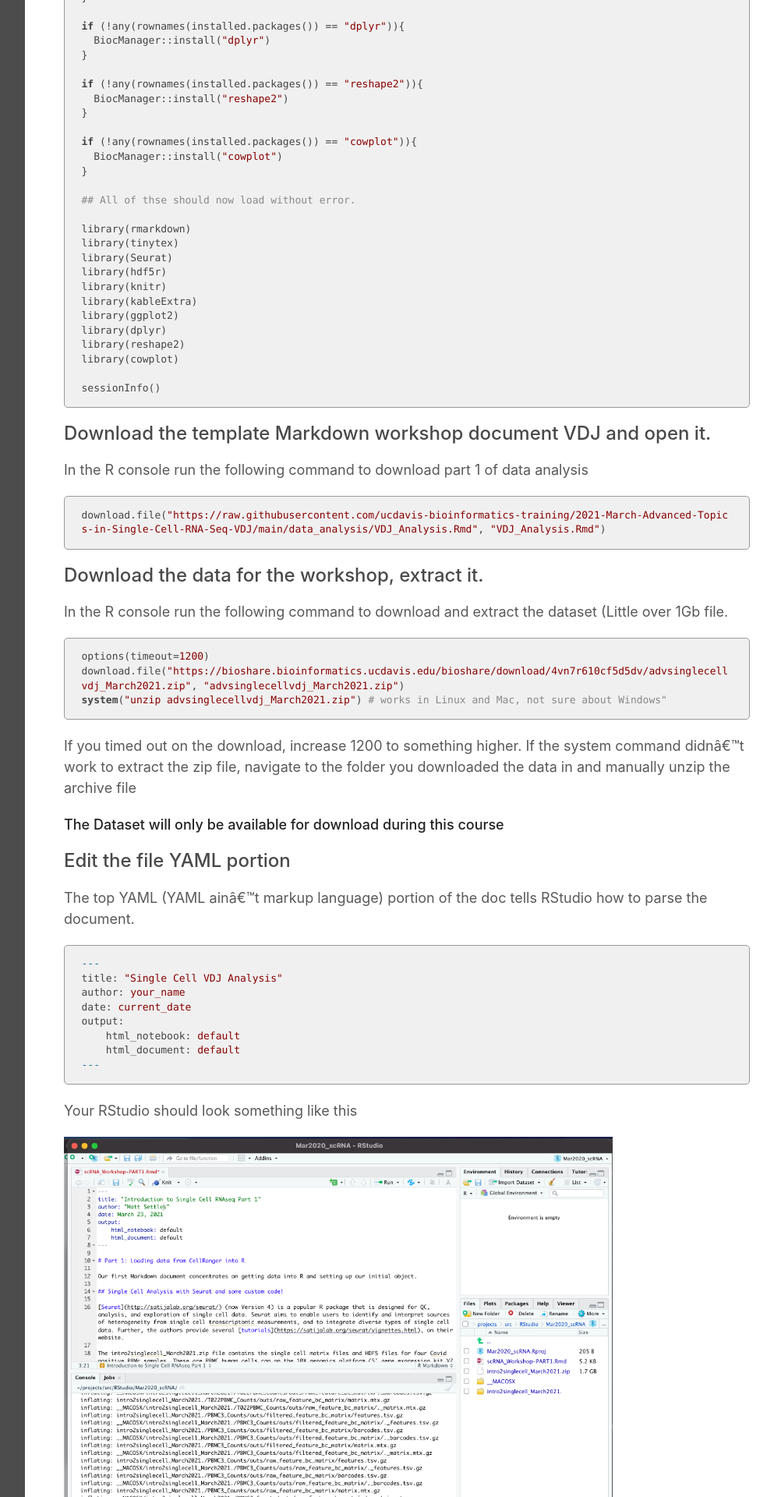
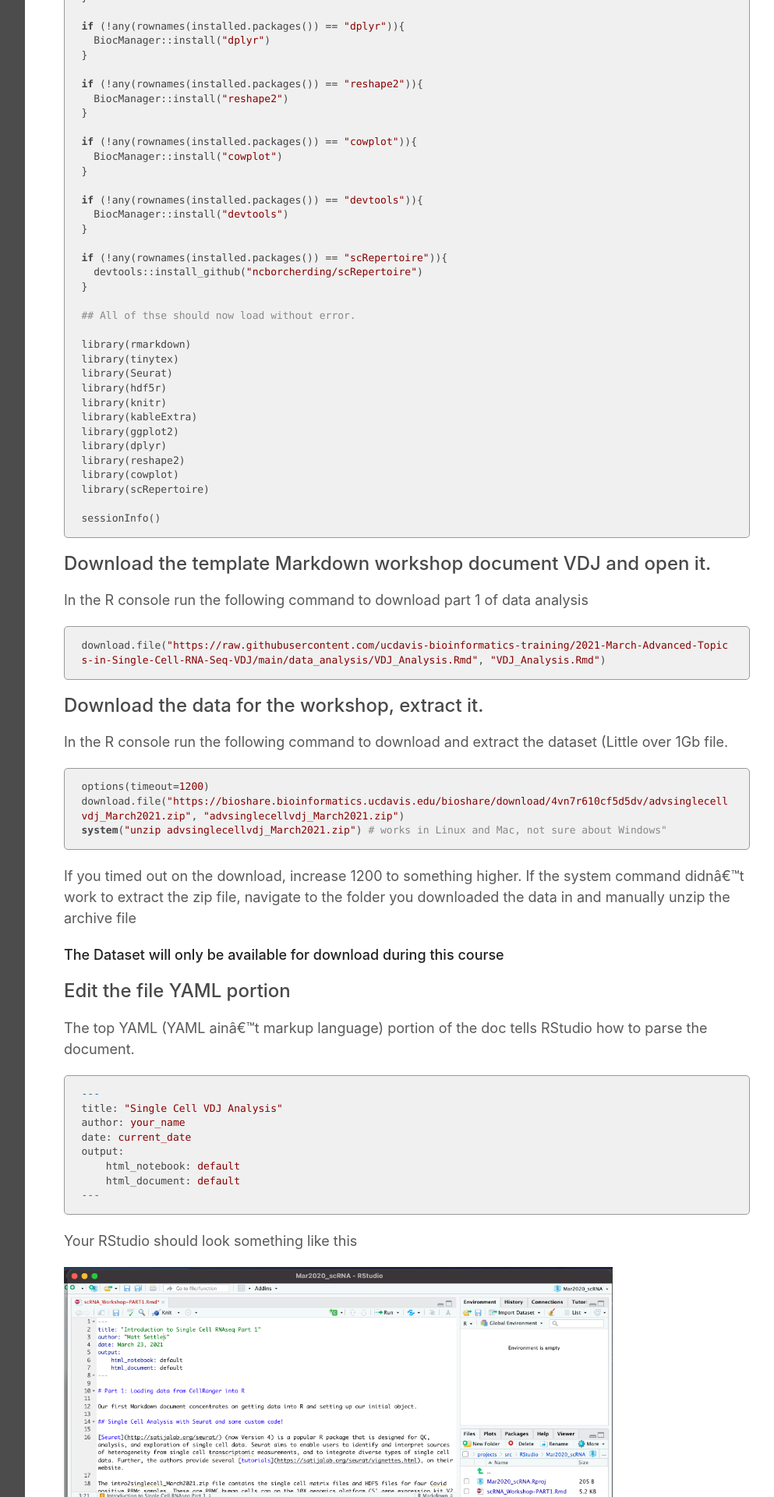
Before and after one commit to ucdavis-bioinformatics-training/2021-March-Advanced-Topics-in-Single-Cell-RNA-Seq-VDJ, a Jekyll site: the page built from data_analysis/vdj_prepare.md, in a window 1280 px wide. Shown: the part 1117-3037 px from the top of the page at 78% size, without its empty margins (268-1261 px from the left). Built offline with Jekyll 4.4.1, drawn with Linux system fonts in a browser that asks for light colours; our own code applies the rules of GitHub Pages for plain Markdown files.

Commit message:
add figs

````diff
--- a/data_analysis/vdj_prepare.md
+++ b/data_analysis/vdj_prepare.md
@@ -54,6 +54,14 @@ if (!any(rownames(installed.packages()) == "cowplot")){
   BiocManager::install("cowplot")
 }
 
+if (!any(rownames(installed.packages()) == "devtools")){
+  BiocManager::install("devtools")
+}
+
+if (!any(rownames(installed.packages()) == "scRepertoire")){
+  devtools::install_github("ncborcherding/scRepertoire")
+}
+
 ## All of thse should now load without error.
 
 library(rmarkdown)
@@ -66,6 +74,7 @@ library(ggplot2)
 library(dplyr)
 library(reshape2)
 library(cowplot)
+library(scRepertoire)
 
 sessionInfo()
 ```
````
Also changed, not shown: base/figures/Prompt.png (added), base/figures/RStudio_newfile.png (added), base/figures/RStudio_open.png (added), base/figures/cli_figure1.png (added), base/figures/cli_figure2.png (added), base/figures/cli_figure3.png (added), base/figures/cli_figure4.png (added), base/figures/cli_figure7.png (added), base/figures/cluster_diagram.png (added), base/figures/ls1.png (added), base/figures/ls2.png (added), base/figures/ls3.png (added), base/figures/ls4.png (added), base/figures/ls5.png (added), 1 more files, 2 other files.
